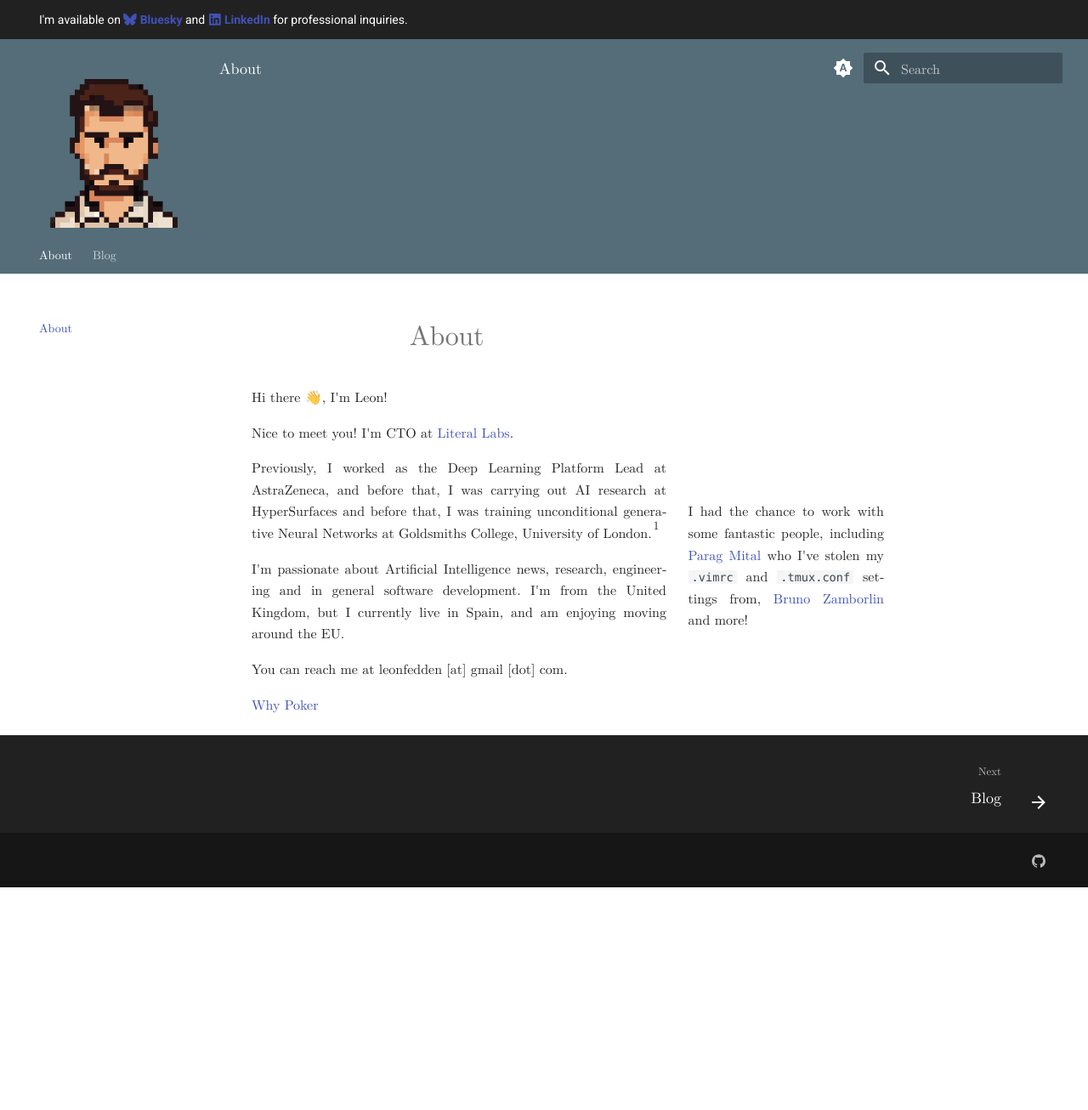
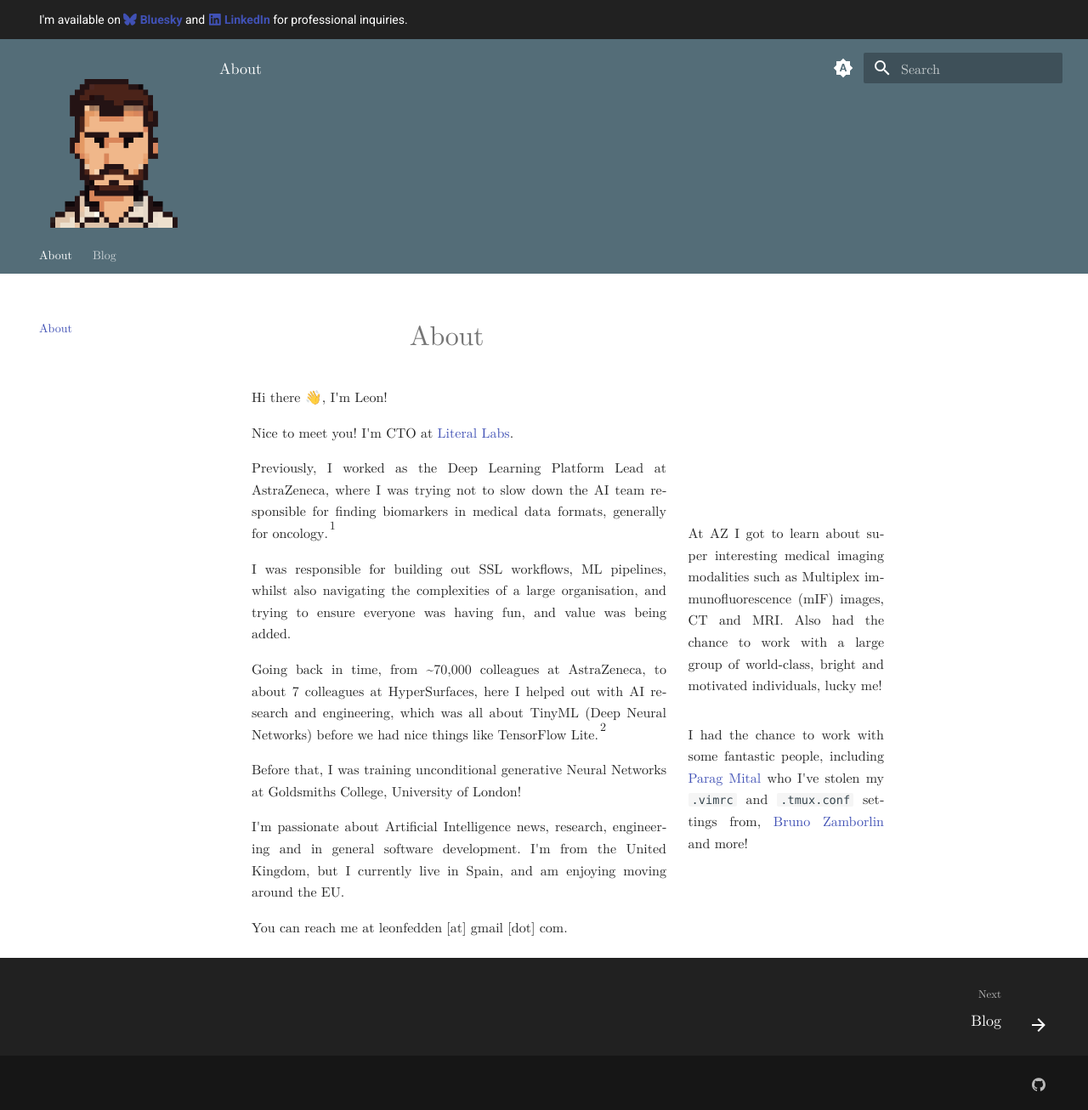
Before and after one commit to fedden/blog, an MkDocs documentation site: the page built from docs/index.md, in a window 1280 px wide. Shown: the whole page at 85% size. Built offline with MkDocs 1.6.1 and Material for MkDocs 9.7.7, drawn with Linux system fonts in a browser that asks for light colours; before the commit the page ends 1044 px from its top, so only the background shows below that.

Commit message:
cleaning up

```diff
--- a/docs/index.md
+++ b/docs/index.md
@@ -4,10 +4,14 @@ Hi there 👋, I'm Leon!
 
 Nice to meet you! I'm CTO at [Literal Labs](https://www.literal-labs.ai/).
 
-Previously, I worked as the Deep Learning Platform Lead at AstraZeneca, and before that, I was carrying out AI research at HyperSurfaces[1]{I had the chance to work with some fantastic people, including [Parag Mital](https://pkmital.com/home/) who I've stolen my `.vimrc` and `.tmux.conf` settings from, [Bruno Zamborlin](https://brunozamborlin.net/about/) and more!} and before that, I was training unconditional generative Neural Networks at Goldsmiths College, University of London.
+Previously, I worked as the Deep Learning Platform Lead at AstraZeneca, where I was trying not to slow down the AI team responsible for finding biomarkers in medical data formats, generally for oncology[1]{ At AZ I got to learn about super interesting medical imaging modalities such as Multiplex immunofluorescence (mIF) images, CT and MRI. Also had the chance to work with a large group of world-class, bright and motivated individuals, lucky me!}.
+
+I was responsible for building out SSL workflows, ML pipelines, whilst also navigating the complexities of a large organisation, and trying to ensure everyone was having fun, and value was being added.
+
+Going back in time, from ~70,000 colleagues at AstraZeneca, to about 7 colleagues at HyperSurfaces, here I helped out with AI research and engineering, which was all about TinyML (Deep Neural Networks) before we had nice things like TensorFlow Lite[2]{I had the chance to work with some fantastic people, including [Parag Mital](https://pkmital.com/home/) who I've stolen my `.vimrc` and `.tmux.conf` settings from, [Bruno Zamborlin](https://brunozamborlin.net/about/) and more!}.
+
+Before that, I was training unconditional generative Neural Networks at Goldsmiths College, University of London!
 
 I'm passionate about Artificial Intelligence news, research, engineering and in general software development. I'm from the United Kingdom, but I currently live in Spain, and am enjoying moving around the EU.
 
 You can reach me at leonfedden [at] gmail [dot] com.
-
-[Why Poker](./blog/2025/04/poker-ai/#why-poker)
```
Also changed, not shown: 1 other file.
